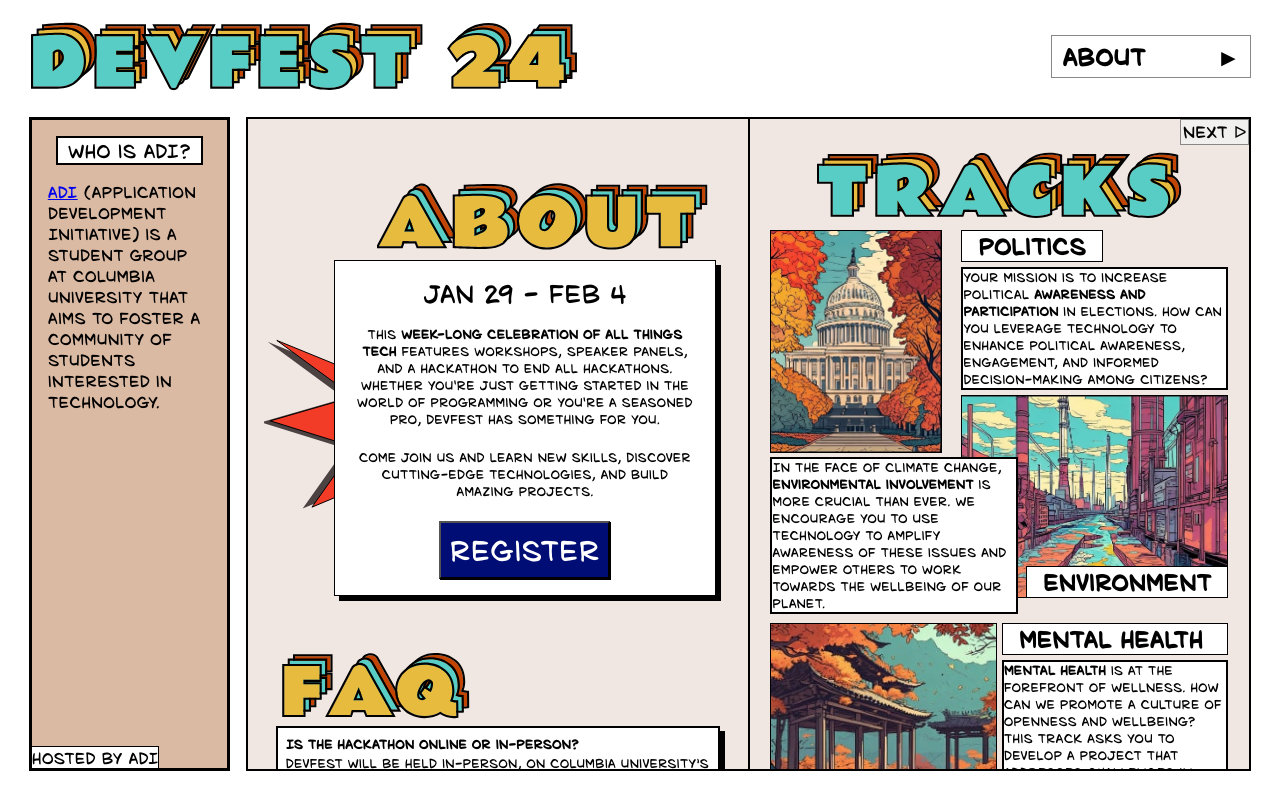
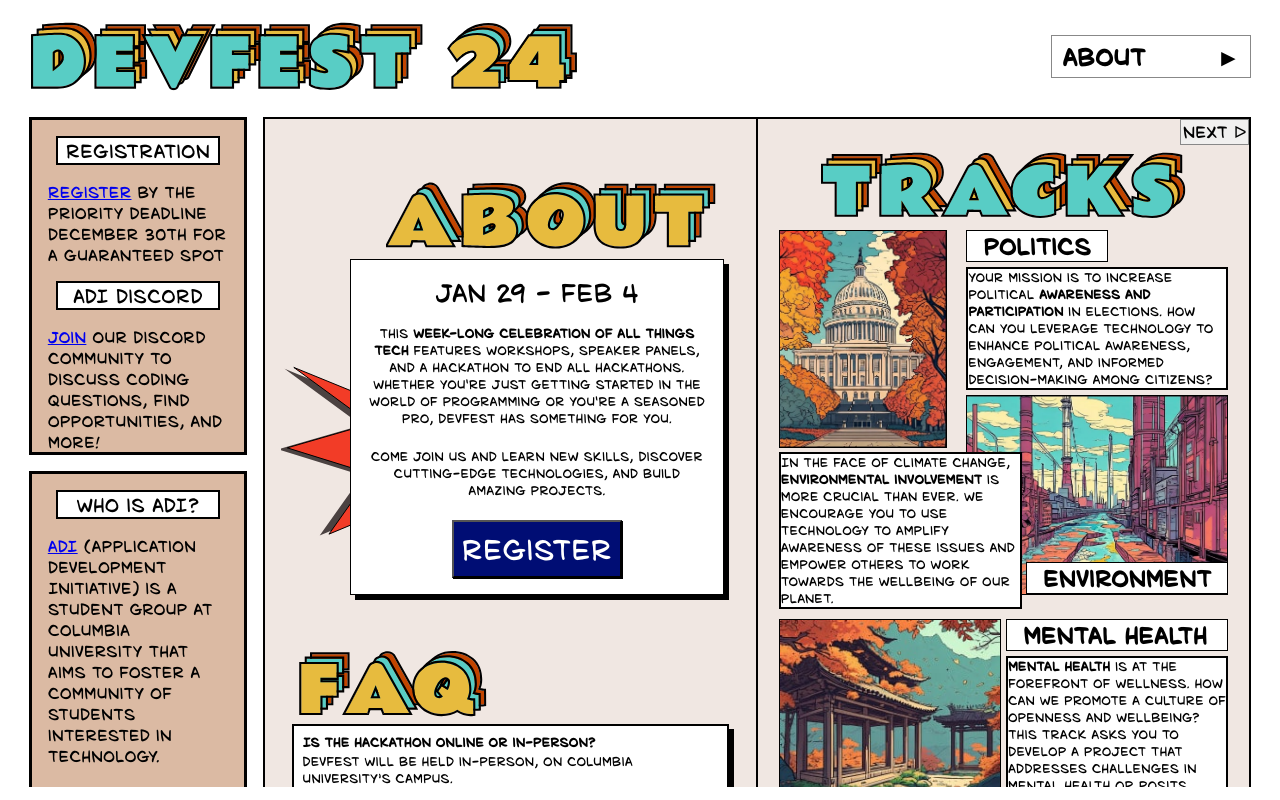
Before and after one commit to adicu/devfest-2024, a Next.js app: page / in a window 1280 px wide. Built offline with nearby package versions, Linux system fonts and the light colour scheme.

Commit message:
added discord, registration, and social media

```diff
--- a/src/components/Sidepane.jsx
+++ b/src/components/Sidepane.jsx
@@ -23,7 +23,7 @@ const Sidepane = (props) => {
 
     margin-bottom: 1rem;
 
-    background-color: white;
+    background-color: rgb(219, 186, 163);
 
     p {
       margin-top: 1rem;
@@ -94,22 +94,36 @@ const Sidepane = (props) => {
   return (
     <Container className="mobile-hidden">
       <FlexContainer>
-        {/* <LinksPane>
-          <p>Important Links</p>
-        </LinksPane> */}
+        <LinksPane>
+          <TextBox>
+            Registration
+          </TextBox>
+          <p>
+            <a href="https://adicu.us4.list-manage.com/track/click?u=62d8b690f349b99dd7e0f3205&id=3bf0dec29f&e=dd5be849ae">Register</a> by
+            the priority deadline December 30th for a guaranteed spot
+          </p>
+          <TextBox>
+            ADI Discord
+          </TextBox>
+          <p>
+            <a href="https://adicu.us4.list-manage.com/track/click?u=62d8b690f349b99dd7e0f3205&id=122ccd51fe&e=dd5be849ae">Join</a> our
+            Discord community to discuss coding questions, find opportunities, and more!
+          </p>
+        </LinksPane>
+
         <ADIPane>
           <TextBox>Who is ADI?</TextBox>
-
           <p>
             <a href="https://www.adicu.com/">ADI</a> (Application Development
             Initiative) is a student group at Columbia University that aims to
             foster a community of students interested in technology.
           </p>
-
-          {/* <SocialLinks>
-            <p>Social Links</p>
-          </SocialLinks> */}
-
+          <SocialLinks>
+            <p> </p>
+            <p>Stay in touch: <a href="https://adicu.us4.list-manage.com/track/click?u=62d8b690f349b99dd7e0f3205&id=59e4aa27f1&e=dd5be849ae">Instagram</a>
+            , <a href="https://adicu.us4.list-manage.com/track/click?u=62d8b690f349b99dd7e0f3205&id=63797d4d4f&e=dd5be849ae">TikTok</a>
+            </p>
+          </SocialLinks>
           <HostedByADI>Hosted by ADI</HostedByADI>
         </ADIPane>
       </FlexContainer>
```
